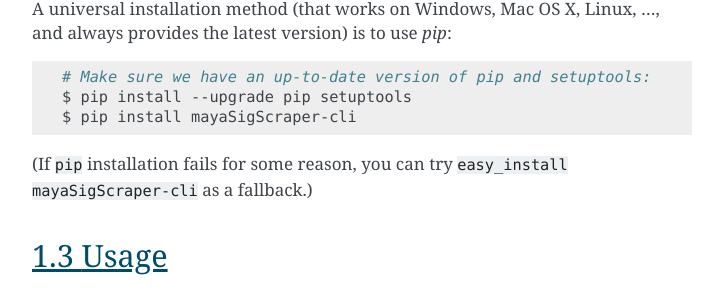
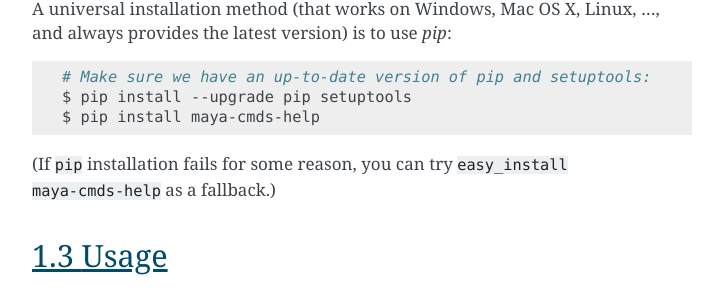
Before and after one commit to AndresMWeber/maya-cmds-help, a Sphinx documentation site: the page built from docs/source/index.rst, in a window 1280 px wide and 900 px high, scrolled down 1243 px. Shown: the part 152-452 px from the top of the window, without its empty margins (388-1111 px from the left). Built offline with Sphinx 7.4.7, drawn with Linux system fonts in a browser that asks for light colours.

Commit message:
Updated index.rst as well

```diff
--- a/docs/source/index.rst
+++ b/docs/source/index.rst
@@ -11,9 +11,9 @@
 .. image:: https://coveralls.io/repos/github/AndresMWeber/mayasig_cli/badge.svg?branch=master
     :target: https://coveralls.io/github/AndresMWeber/mayasig_cli?branch=master
 
-.. image:: https://landscape.io/github/AndresMWeber/mayasig_cli/master/landscape.svg?style=flat
-    :target: https://landscape.io/github/AndresMWeber/mayasig_cli/master
-    :alt: Code Health
+.. image:: https://landscape.io/github/AndresMWeber/maya-cmds-help/master/landscape.svg?style=flat
+   :target: https://landscape.io/github/AndresMWeber/maya-cmds-help/master
+   :alt: Code Health
 
 .. contents::
 
@@ -45,11 +45,11 @@
 
     # Make sure we have an up-to-date version of pip and setuptools:
     $ pip install --upgrade pip setuptools
-    $ pip install mayaSigScraper-cli
+    $ pip install maya-cmds-help
 
 
 (If ``pip`` installation fails for some reason, you can try
-``easy_install mayaSigScraper-cli`` as a fallback.)
+``easy_install maya-cmds-help`` as a fallback.)
 
 Usage
 =============
```
